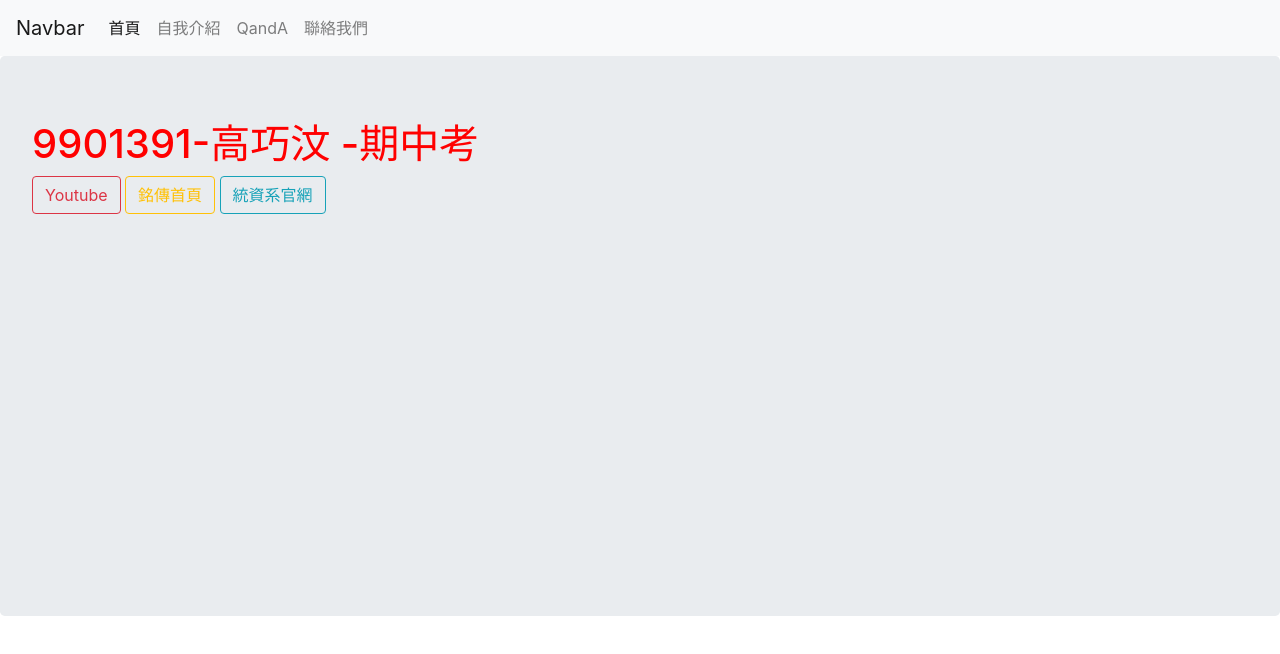
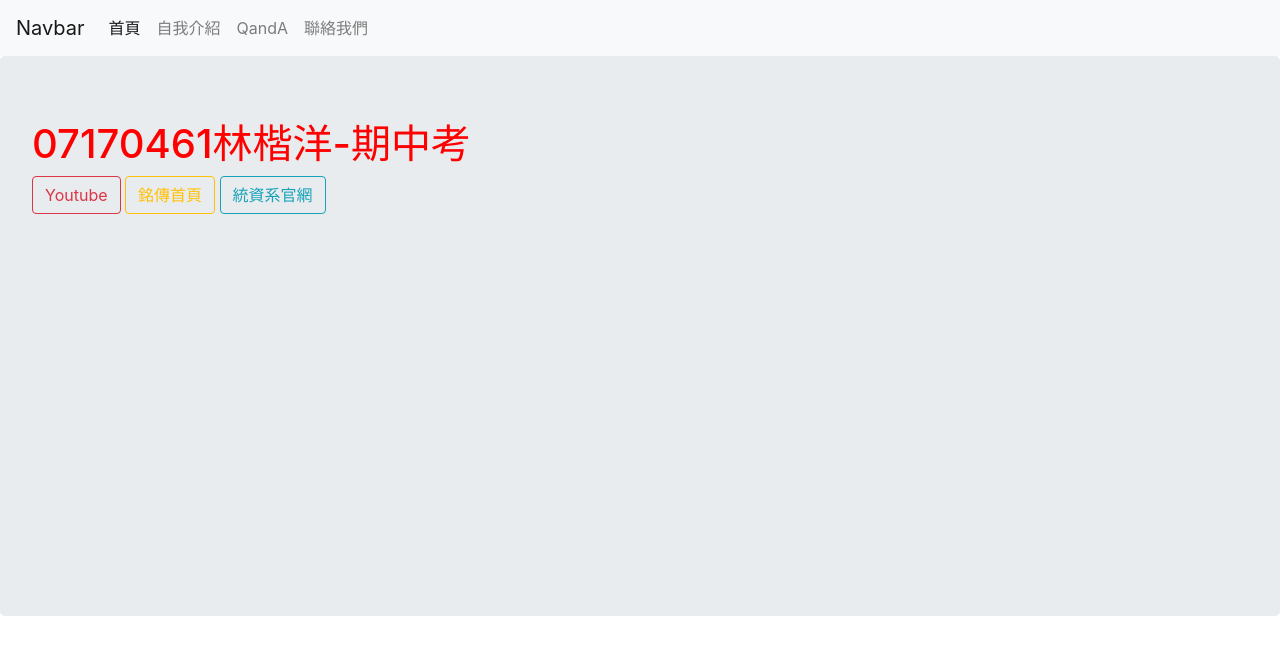
Before and after one commit to kyle901/website, a plain HTML site: page index.html in a window 1280 px wide. Drawn offline with nearby package versions, Linux system fonts and the light colour scheme.

```diff
--- a/index.html
+++ b/index.html
@@ -4,7 +4,7 @@
 <head>
 	<meta charset="utf-8">
 	<!--分頁顯示的名稱 A-3 -->
-	<title>9901391-高巧汶 -期中考</title>
+	<title>07170461林楷洋 -期中考</title>
 
 	<!--  引入自己寫的CSS  A-2-->
 	<link href="style.css" rel="stylesheet" type="text/css">
@@ -50,7 +50,7 @@
   <!--套用jumbotron的樣式-->
   <div class="jumbotron">
 		<!--將自己的科系名字學號套用乾淨的<h1>樣式-->
-  		<h1>9901391-高巧汶 -期中考</h1>
+  		<h1>07170461林楷洋-期中考</h1>
 			<!--新增一個按鈕，套用btn-danger樣式，設定超連結href:到youtube、銘傳官網、XX系官網，而且是開一個新分頁 target="_blank"-->
 
 			<!-- C-5 參考連結: https://bootstrap.hexschool.com/docs/4.2/components/buttons/ -->
```
